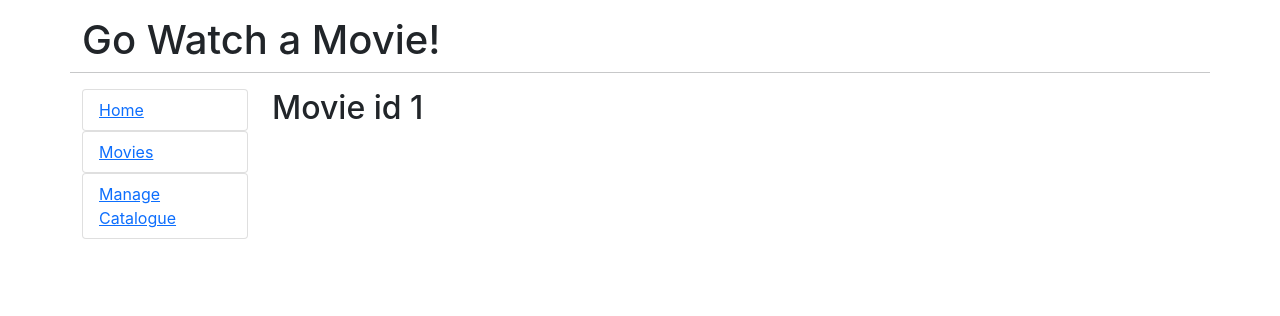
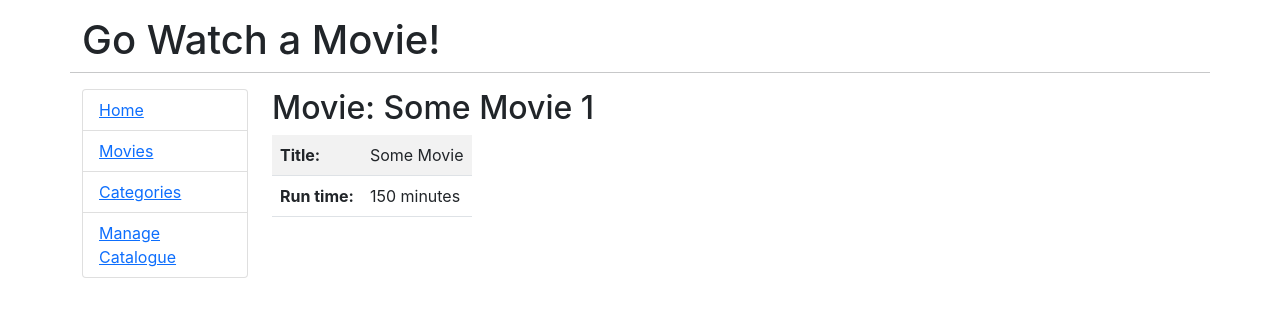
Before and after one commit to konan0802/working-with-react-and-go, a React (Create React App) app in the folder go-movies/: page /movies/1 in a window 1280 px wide. Shown: the top 316 px of the page. Built offline with nearby package versions, Linux system fonts and the light colour scheme.

Commit message:
add: カテゴリーコンポーネントの作成

```diff
--- a/go-movies/src/App.js
+++ b/go-movies/src/App.js
@@ -1,7 +1,9 @@
 import React, { Fragment } from 'react';
-import {BrowserRouter as Router, Switch, Route, Link, useParams} from 'react-router-dom';
+import {BrowserRouter as Router, Switch, Route, Link, useParams, useRouteMatch} from 'react-router-dom';
 import Home from './components/Home';
 import Movies from './components/Movies';
+import Categories from './components/Categories';
+import OneMovie from './components/OneMovie';
 import Admin from './components/Admin';
 
 export default function App() {
@@ -20,13 +22,12 @@
                 <li className="list-group-item">
                   <Link to="/">Home</Link>
                 </li>
-              </ul>
-              <ul className="list-group">
                 <li className="list-group-item">
                   <Link to="/movies">Movies</Link>
                 </li>
-              </ul>
-              <ul className="list-group">
+                <li className="list-group-item">
+                  <Link to="/by-category">Categories</Link>
+                </li>
                 <li className="list-group-item">
                   <Link to="/admin">Manage Catalogue</Link>
                 </li>
@@ -35,12 +36,15 @@
           </div>
           <div className="col-md-10">
             <Switch>
-              <Route path="/movies/:id">
-                <Movie />
-              </Route>
+              <Route path="/movies/:id" component={OneMovie} />
               <Route path="/movies">
                 <Movies />
               </Route>
+              <Route exact path="/by-category">
+                <CategoryPage />
+              </Route>
+              <Route exact path="/by-category/comedy" render={(props) => <Categories {...props} title={`Comedy`} />}/>
+              <Route exact path="/by-category/drama" render={(props) => <Categories {...props} title={`Drama`} />}/>
               <Route path="/admin">
                 <Admin />
               </Route>
@@ -55,7 +59,16 @@
   );
 }
 
-function Movie() {
-  let { id } = useParams();
-  return <h2>Movie id {id}</h2>
+function CategoryPage() {
+   let { path, url } = useRouteMatch();
+  return (
+    <div>
+      <h2>Categories</h2>
+
+      <ul>
+        <li><Link to={`${path}/comedy`}>Comedy</Link></li>
+        <li><Link to={`${path}/drama`}>Drama</Link></li>
+      </ul>
+    </div>
+  );
 }
--- /dev/null
+++ b/go-movies/src/components/Categories.js
@@ -0,0 +1,9 @@
+import React, { Component } from 'react'
+
+
+
+export default class Categories extends Component {
+    render(){
+        return <h2>Category: {this.props.title}</h2>
+    }
+}
--- /dev/null
+++ b/go-movies/src/components/OneMovie.js
@@ -0,0 +1,36 @@
+import React, { Component, Fragment } from 'react'
+
+export default class OneMovie extends Component {
+
+    state = {movie: {} };
+
+    componentDidMount() {
+        this.setState({movie: {
+            id: this.props.match.params.id,
+            title: "Some Movie",
+            runtime: 150,
+        }})
+    }
+
+    render() {
+        return (
+            <Fragment>
+                <h2>Movie: {this.state.movie.title} {this.state.movie.id}</h2>
+
+                <tabel className="table table-compact table-striped">
+                    <thead></thead>
+                    <tbody>
+                        <tr>
+                            <td><strong>Title:</strong></td>
+                            <td>{this.state.movie.title}</td>
+                        </tr>
+                        <tr>
+                            <td><strong>Run time:</strong></td>
+                            <td>{this.state.movie.runtime} minutes</td>
+                        </tr>
+                    </tbody>
+                </tabel>
+            </Fragment>
+        );
+    }
+}
```
